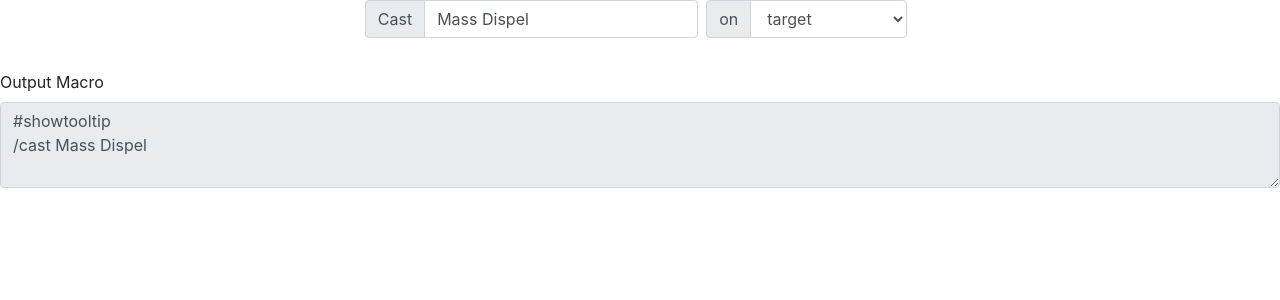
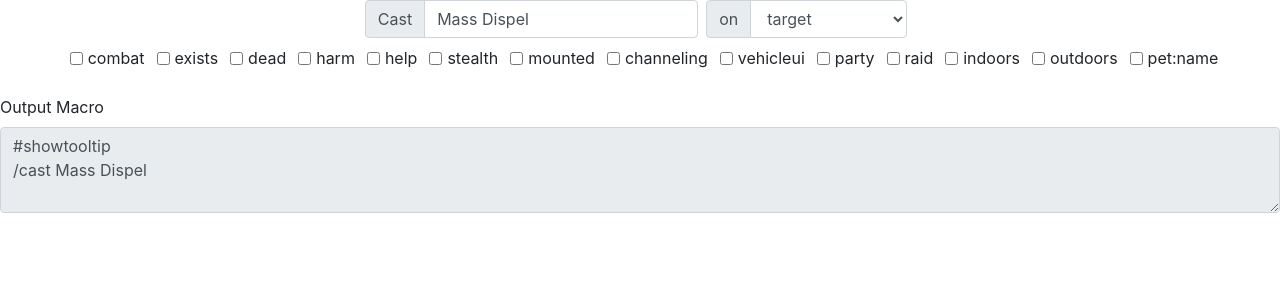
Before and after one commit to Sectimus/macromancer, a React (Create React App) app: page / in a window 1280 px wide. Shown: the top 300 px of the page. Built offline with nearby package versions, Linux system fonts and the light colour scheme.

Commit message:
added other conditional parameters to ui

```diff
--- a/package.json
+++ b/package.json
@@ -7,6 +7,7 @@
     "@testing-library/react": "^9.3.2",
     "@testing-library/user-event": "^7.1.2",
     "bootstrap": "^4.5.0",
+    "node-sass": "^4.14.1",
     "react": "^16.13.1",
     "react-dom": "^16.13.1",
     "react-scripts": "3.4.1"
--- a/src/App.js
+++ b/src/App.js
@@ -1,6 +1,7 @@
 import React, { useEffect, useState } from "react";
 import logo from "./assets/logo.svg";
 import "bootstrap/dist/css/bootstrap.css";
+import "./scss/app.scss";
 
 import Config from "./js/components/config";
 
--- a/src/js/components/config.js
+++ b/src/js/components/config.js
@@ -1,4 +1,40 @@
 import React from "react";
+var conditionalValues = [
+  "combat",
+  "exists",
+  "dead",
+  "harm",
+  "help",
+  "stealth",
+  "mounted",
+  "channeling",
+  "vehicleui",
+  "party",
+  "raid",
+  "indoors",
+  "outdoors",
+  "pet:name",
+];
+
+function Conditionals({ conditionals = [] }) {
+  console.log(conditionals);
+  return conditionals.map(function (conditional, i) {
+    let id = "additionalConditional" + (i + 1);
+    return (
+      <div key={id} className="form-check form-check-inline">
+        <input
+          className="form-check-input"
+          type="checkbox"
+          id={id}
+          defaultValue={conditional}
+        />
+        <label className="form-check-label" htmlFor={id}>
+          {conditional}
+        </label>
+      </div>
+    );
+  });
+}
 
 export default function Config({ parentAbility, onConfigUpdate }) {
   let handleConditionalChange = (condition) => {
@@ -21,8 +57,8 @@ export default function Config({ parentAbility, onConfigUpdate }) {
             className="form-control"
             key="parentAbility"
             type="text"
-            onChange={(val) => {
-              onConfigUpdate({ parentAbility: val });
+            onChange={(e) => {
+              onConfigUpdate({ parentAbility: e.target.value });
             }}
             value={parentAbility}
           ></input>
@@ -51,6 +87,14 @@ export default function Config({ parentAbility, onConfigUpdate }) {
         </form>
       </div>
 
+      <div className="d-flex justify-content-center">
+        <div className="form-check">
+          <Conditionals
+            conditionals={conditionalValues}
+            style={{ maxWidth: "30px" }}
+          ></Conditionals>
+        </div>
+      </div>
       <br></br>
     </div>
   );
```
Also changed, not shown: src/scss/app.scss (added), 1 other file (tests, documents, lock files or other folders).
